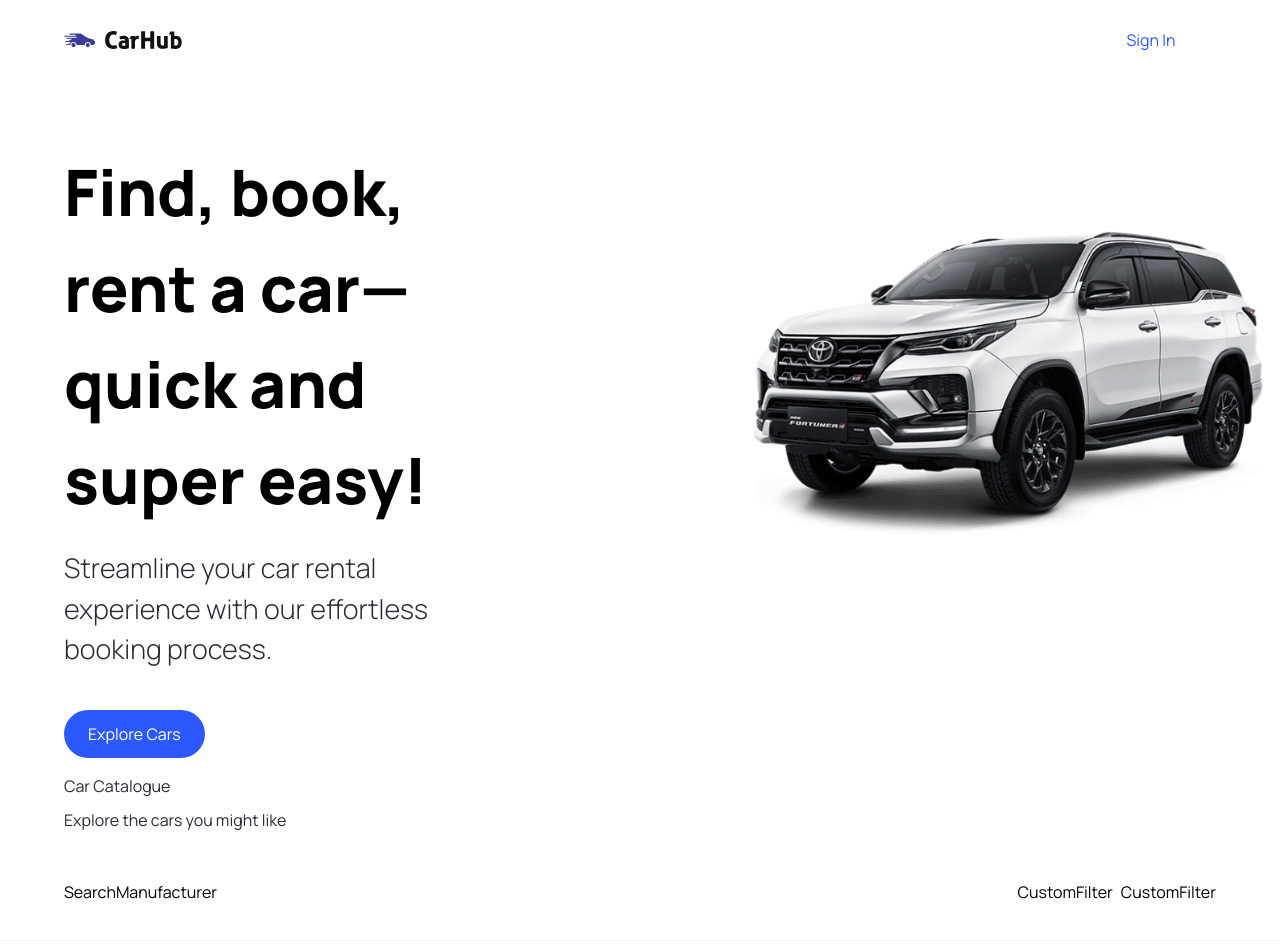
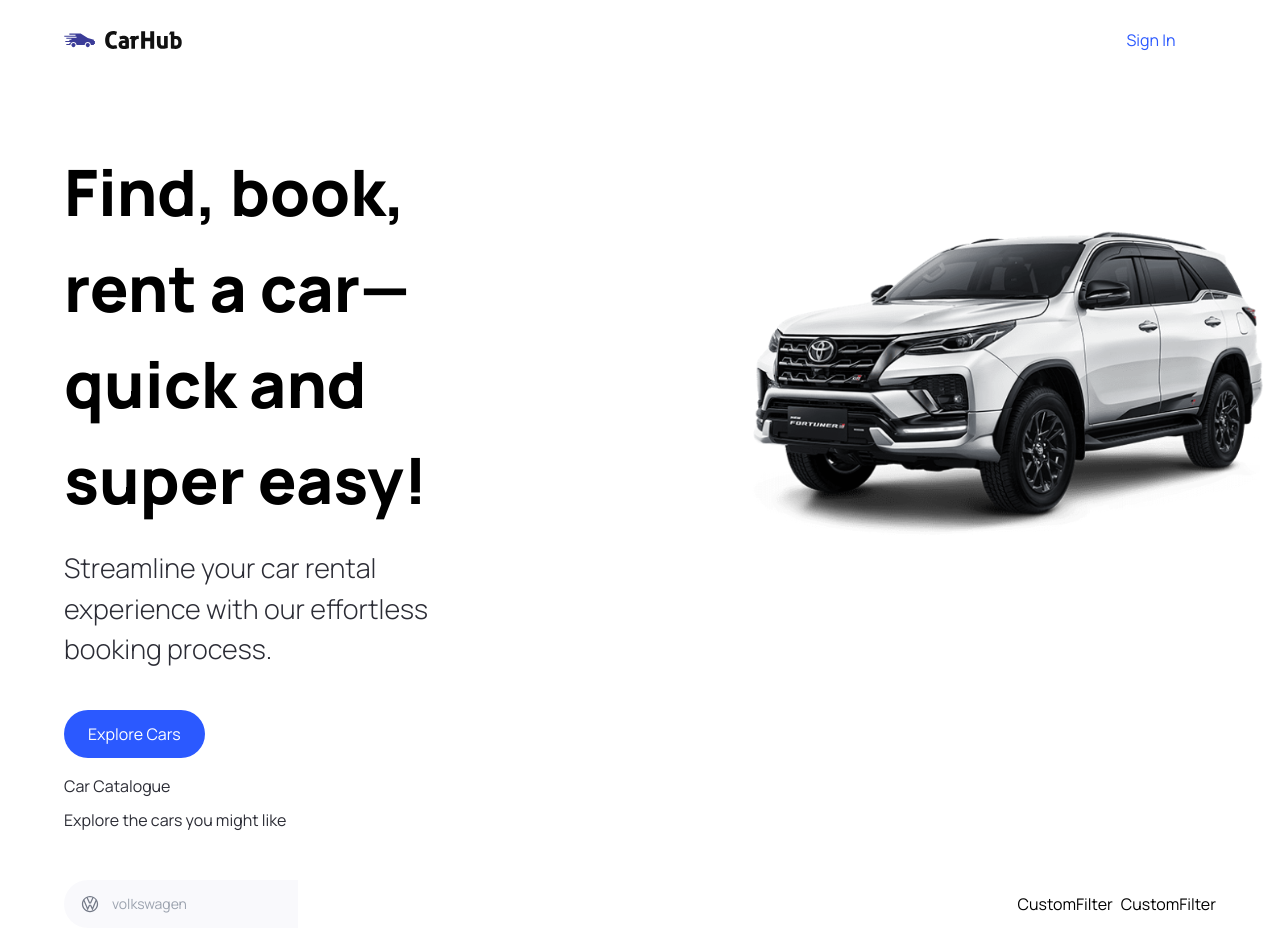
Before and after one commit to AlaaHamdyMohammadi/CarShowcase, a Next.js app: page / in a window 1280 px wide. Shown: the top 952 px of the page. Built offline with nearby package versions, Linux system fonts and the light colour scheme.

Commit message:
Add Search

```diff
--- a/components/SearchManufacturer.tsx
+++ b/components/SearchManufacturer.tsx
@@ -1,11 +1,76 @@
-import React from 'react'
-import { SearchManufacturerProps } from '../types';
+"use client";
+
+import React, { useState, Fragment } from "react";
+import Image from "next/image";
+import { Combobox, Transition } from "@headlessui/react";
+
+import { SearchManufacturerProps } from "../types";
+import { manufacturers } from "./../constants";
 
 const SearchManufacturer = ({
   manufacturer,
   setManufacturer,
 }: SearchManufacturerProps) => {
-  return <div>SearchManufacturer</div>;
+  const [query, setQuery] = useState("");
+  const filteredManufacturers =
+    query === ""
+      ? manufacturers
+      : manufacturers.filter((item) =>
+          item
+            .toLowerCase()
+            .replace(/\s+/g, "")
+            .includes(query.toLowerCase().replace(/\s+/g, ""))
+        );
+
+  return (
+    <div className="search-manufacturer">
+      <Combobox>
+        <div className="relative w-full">
+          <Combobox.Button className="absolute top-[14px]">
+            <Image
+              src="/car-logo.svg"
+              width={20}
+              height={20}
+              alt="car logo"
+              className="ml-4"
+            />
+          </Combobox.Button>
+          <Combobox.Input
+            className="search-manufacturer__input"
+            placeholder="volkswagen"
+            displayValue={(manufacturer: string) => manufacturer}
+            onChange={(e) => {
+              setQuery(e.target.value);
+            }}
+          />
+          <Transition
+            as={Fragment}
+            leave="transition ease-in duration-100"
+            leaveFrom="opacity-100"
+            leaveTo="opacity-0"
+            afterLeave={() => setQuery("")}
+          >
+            <Combobox.Options>
+              {filteredManufacturers.map((item) => (
+                <Combobox.Option
+                  key={item}
+                  className={({active}) =>
+                    `relative search-manufacturer__option ${
+                      active ? "bg-primary-blue text-white" : "text-gray-900"
+                    }`
+                  }
+                  value={item}
+                  onClick={() => setQuery(item)}
+                >
+                  {item}
+                </Combobox.Option>
+              ))}
+            </Combobox.Options>
+          </Transition>
+        </div>
+      </Combobox>
+    </div>
+  );
 };
 
-export default SearchManufacturer
+export default SearchManufacturer;
```
